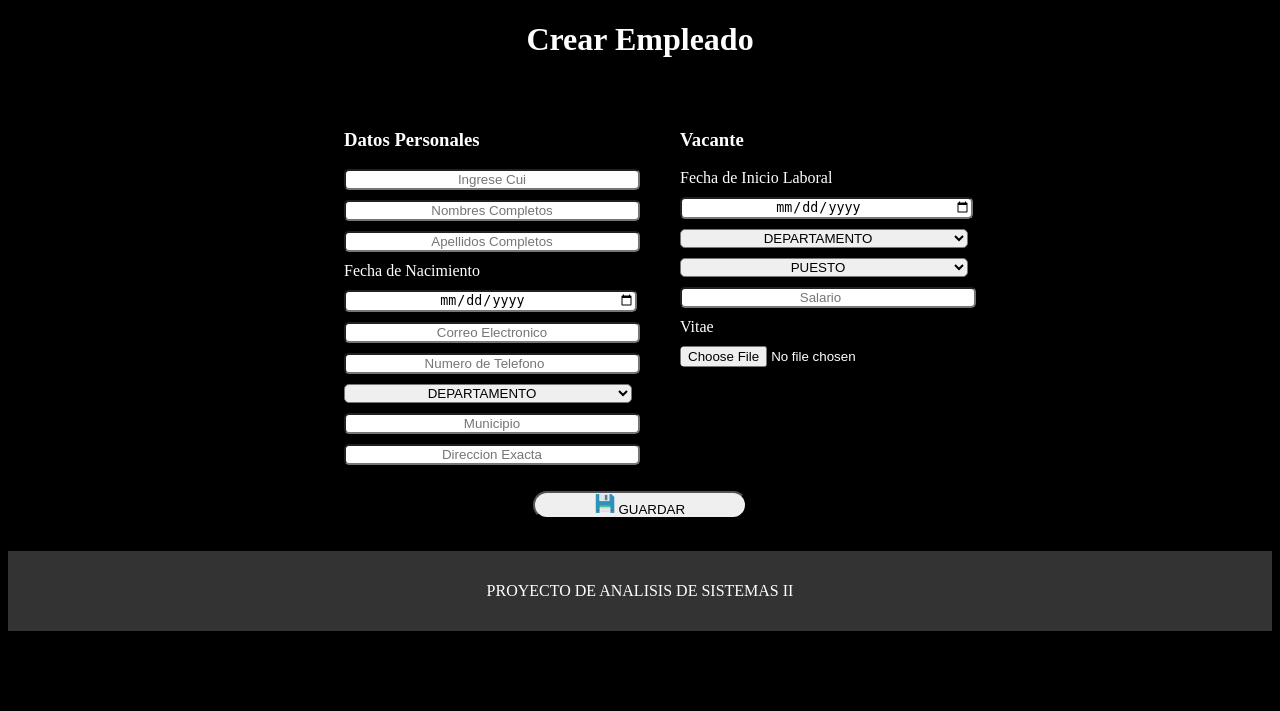
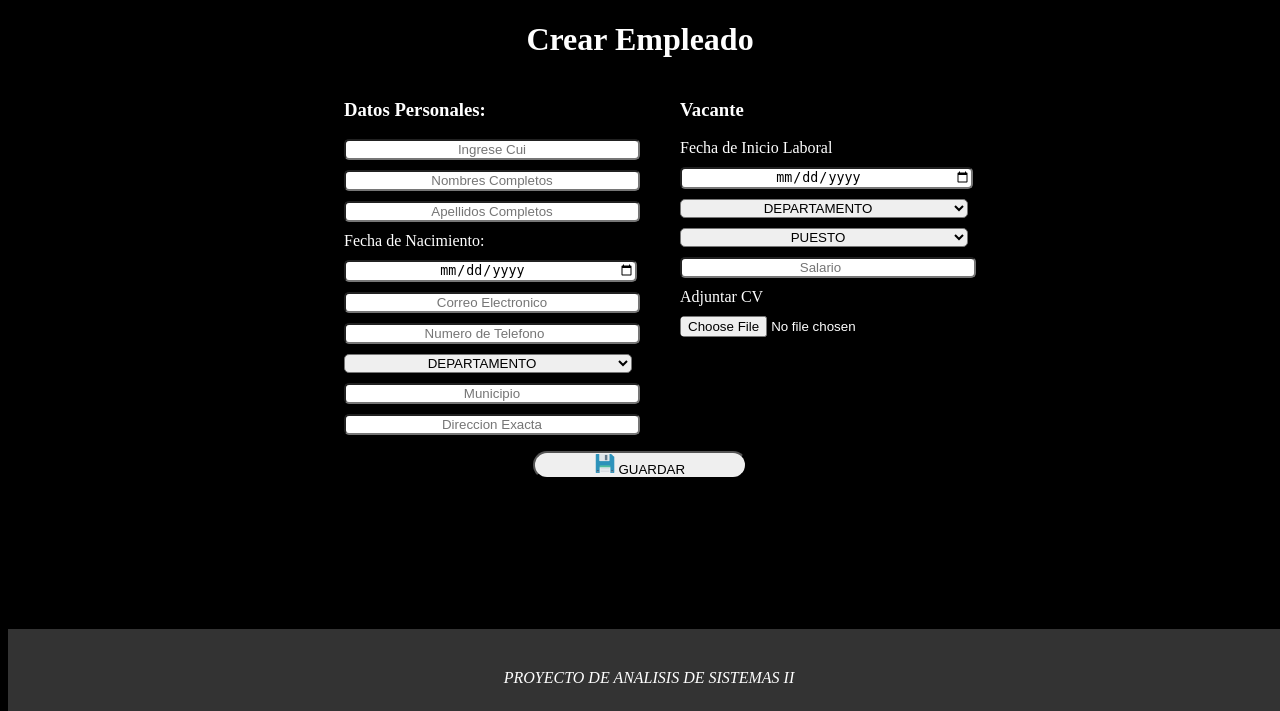
Before and after one commit to HugoFlores331/InduccionAnalisisSOII, a PHP site: page /Vista/administrador/me-1.html in a window 1280 px wide. Shown: the part 89-800 px from the top of the page. Run offline with PHP 8.4, Linux system fonts and the light colour scheme.

Commit message:
Ajuste de Estilos Generales

```diff
--- a/Vista/administrador/css/mBusqueda.css
+++ b/Vista/administrador/css/mBusqueda.css
@@ -94,10 +94,12 @@ li button:hover{
 }
 
 
-footer{
+footer {
+    background-color: #333;
+    color: #fff; /* Cambia el color del texto del footer */
     font-style: italic;
     text-align: center;
-    padding: 5px 0;
+    padding: 1px;
     position: absolute;
     bottom: 0;
     width: 100%;
--- a/Vista/administrador/css/me-1.css
+++ b/Vista/administrador/css/me-1.css
@@ -17,7 +17,8 @@ h1,h3,label{
     margin-top:20px;
     justify-content: center;
     display: flex;
-    margin-bottom:10px;
+    margin-top: -10px;
+
 }
 
 
@@ -58,3 +59,17 @@ button:hover{
     background-color:crimson;
     transform: scale(1.15);
 }
+
+footer {
+    background-color: #333;
+    color: #fff; /* Cambia el color del texto del footer */
+    font-style: italic;
+    text-align: center;
+    padding: 1px;
+    position: absolute;
+    bottom: 0;
+    width: 100%;
+    display: flex;
+    justify-content: center; /* Centra horizontalmente */
+    align-items: center; /* Centra verticalmente */
+}
--- a/Vista/administrador/me-1.html
+++ b/Vista/administrador/me-1.html
@@ -57,7 +57,7 @@
         <section class="contenido">
                 <ul class="ce1">
 
-                    <h3>Datos Personales</h3>
+                    <h3>Datos Personales:</h3>
 
                         <li>
                             <input type="text" name="cui" id="cui" placeholder="Ingrese Cui">
@@ -72,7 +72,7 @@
                         </li>
 
                         <li>
-                            <label for="text">Fecha de Nacimiento</label>
+                            <label for="text">Fecha de Nacimiento:</label>
                         </li>
 
                         <li>
@@ -154,7 +154,7 @@
                         </li>
 
                         <li>
-                            <label for="text">Vitae</label>
+                            <label for="text">Adjuntar CV</label>
                         </li>
 
                         <li>
--- a/Vista/administrador/mi-1.html
+++ b/Vista/administrador/mi-1.html
@@ -50,7 +50,7 @@
             </ul>
         </header>
 
-        <h1>Crear Induccion</h1>
+        <h1>Crear Inducción</h1>
 
         <section class="c1">
             <ul class="l1">
```
Also changed, not shown: Vista/administrador/css/mAdmin.css (+14 -0 lines), Vista/administrador/css/mU-1.css (+14 -0 lines), Vista/administrador/css/mi-1.css (+15 -0 lines), Vista/administrador/css/mp-1.css (+14 -0 lines).
